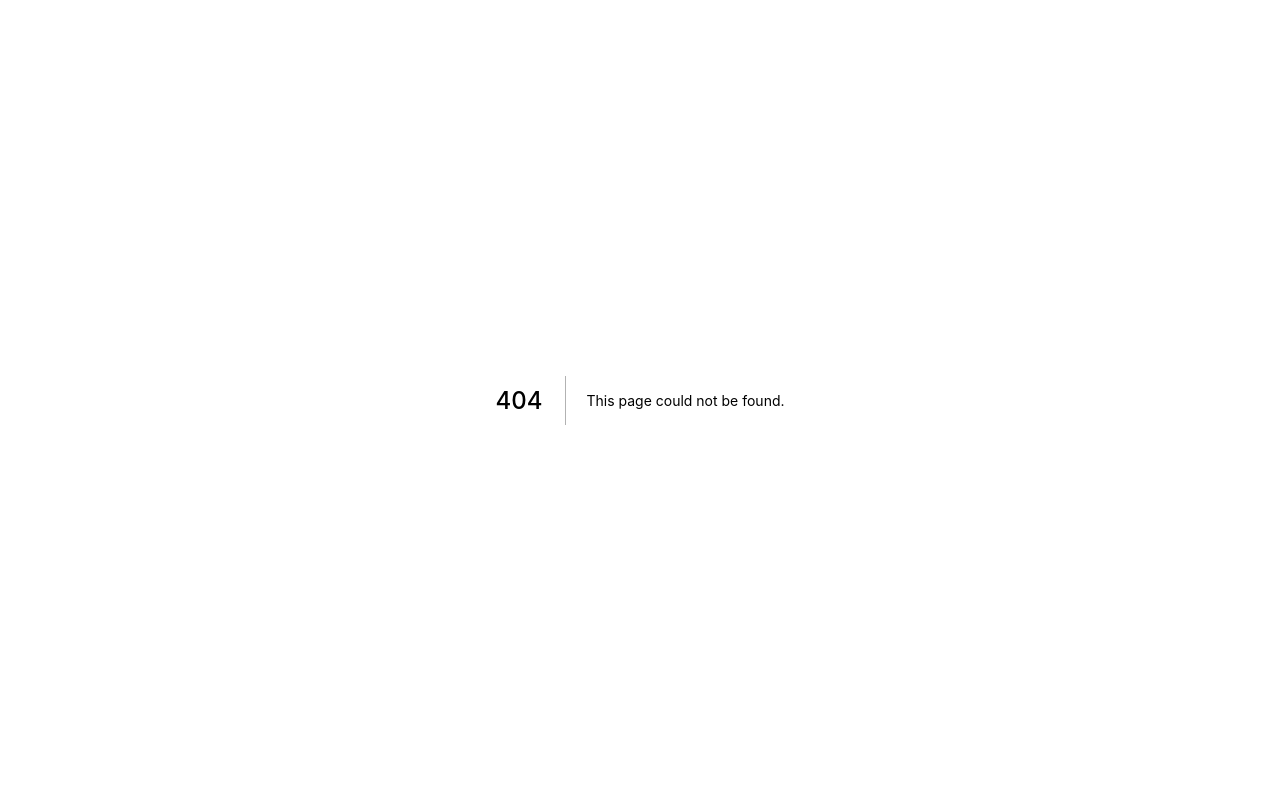
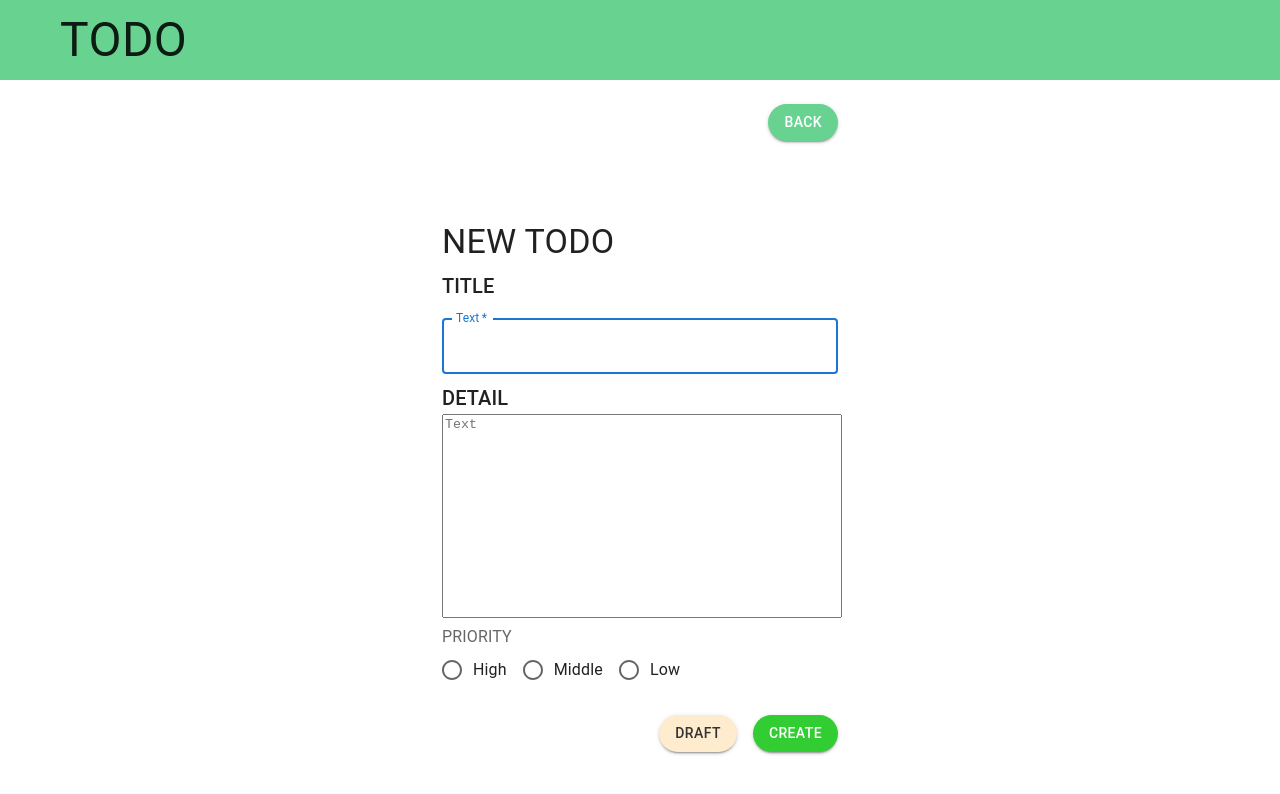
Before and after one commit to if-mentor/next_fire_todo_5, a Next.js app: page /createTodo in a window 1280 px wide. Before the commit this address had no page. Shown: the top 794 px of the page. Built offline with nearby package versions, Linux system fonts and the light colour scheme.

Commit message:
#16 UI_CreateTodoPage

```diff
--- /dev/null
+++ b/components/Header.tsx
@@ -0,0 +1,25 @@
+import { Typography } from "@mui/material";
+import Box from "@mui/material/Box";
+
+export const Header = () => {
+  return (
+    <>
+      <Box
+        sx={{
+          display: "flex",
+          alignItems: "center",
+          width: "100%",
+          height: "80px",
+          background: "#68D391",
+        }}
+      >
+        <Typography
+          component="h1"
+          style={{ fontSize: "48px", marginLeft: "60px" }}
+        >
+          TODO
+        </Typography>
+      </Box>
+    </>
+  );
+};
--- /dev/null
+++ b/pages/createTodo.tsx
@@ -0,0 +1,178 @@
+import { TextareaAutosize } from "@material-ui/core";
+import {
+  Avatar,
+  Box,
+  Button,
+  Checkbox,
+  Container,
+  CssBaseline,
+  FormControl,
+  FormControlLabel,
+  FormLabel,
+  Grid,
+  Radio,
+  RadioGroup,
+  TextField,
+  Typography,
+} from "@mui/material";
+import type { NextPage } from "next";
+import Link from "next/link";
+import { Header } from "../components/Header";
+
+
+
+export default function CreateTodo() {
+  const handleSubmit = (event: React.FormEvent<HTMLFormElement>) => {
+    event.preventDefault();
+    const data = new FormData(event.currentTarget);
+    console.log({
+      title: data.get("title"),
+      detail: data.get("detail"),
+      priority: data.get("priority")
+    });
+
+  };
+  const style = {
+    resize: "none",
+
+  }
+
+  return (
+    <>
+      <Header />
+      <Container component="main" maxWidth="xs">
+        <CssBaseline />
+        <Box
+          sx={{
+            textAlign: "right"
+          }}
+        >
+          <Button
+            variant="contained"
+            sx={{
+                  mt: 3,
+                  mb: 2,
+                  background: "#68D391",
+                    "&:hover": {
+                    background: "#68D391",
+                    opacity: [0.9, 0.8, 0.7],
+                      },
+                  borderRadius: 25
+                    }}
+                  >
+               Back
+          </Button>
+        </Box>
+        <Box
+          sx={{
+            marginTop: 8,
+            display: "flex",
+            flexDirection: "column",
+            alignItems: "left",
+          }}
+        >
+
+          <Typography component="h1" variant="h4">
+            NEW TODO
+          </Typography>
+
+
+
+          <Box
+            component="form"
+            onSubmit={handleSubmit}
+            noValidate
+            sx={{ mt: 1 }}
+          >
+          <Typography component="h2" variant="h6">
+          TITLE
+          </Typography>
+            <TextField
+              margin="normal"
+              required
+              fullWidth
+              id="title"
+              label="Text"
+              name="title"
+              autoComplete="title"
+              autoFocus
+            />
+          <Typography component="h2" variant="h6">
+          DETAIL
+          </Typography>
+
+          <TextareaAutosize
+          style={{
+            resize: "none",
+            width: 400,
+            height: 200
+          }}
+            required
+            name="detail"
+            id="detail"
+            autoComplete="detail"
+            placeholder="Text"
+
+          />
+
+
+
+            <FormLabel id="priority">PRIORITY</FormLabel>
+            <RadioGroup
+              row
+              aria-labelledby="priority"
+              defaultValue="priority"
+              name="row-radio-buttons-group"
+            >
+              <FormControlLabel value="high" control={<Radio />} label="High" />
+              <FormControlLabel value="middle" control={<Radio />} label="Middle" />
+              <FormControlLabel value="low" control={<Radio />} label="Low" />
+            </RadioGroup>
+
+            <Box
+              sx={{
+                textAlign: "right"
+                }}
+            >
+              <Button
+                    type="submit"
+                    variant="contained"
+                    sx={{
+                      mt: 3,
+                      mb: 2,
+                      color: "#333333",
+                      background: "#ffebcd",
+                      "&:hover": {
+                        background: "#ffefd5",
+                        opacity: [0.9, 0.8, 0.7],
+                      },
+                      borderRadius: 25 ,
+                      marginRight: 2,
+                    }}
+                  >
+                    DRAFT
+                  </Button>
+                  <Button
+                    type="submit"
+                    variant="contained"
+                    sx={{
+                      mt: 3,
+                      mb: 2,
+                      background: "#32cd32",
+                      "&:hover": {
+                        background: "#2bb32b",
+                        opacity: [0.9, 0.8, 0.7],
+                      },
+                      borderRadius: 25
+                    }}
+                  >
+                    CREATE
+                  </Button>
+            </Box>
+          </Box>
+        </Box>
+
+      </Container>
+    </>
+  );
+}
```
